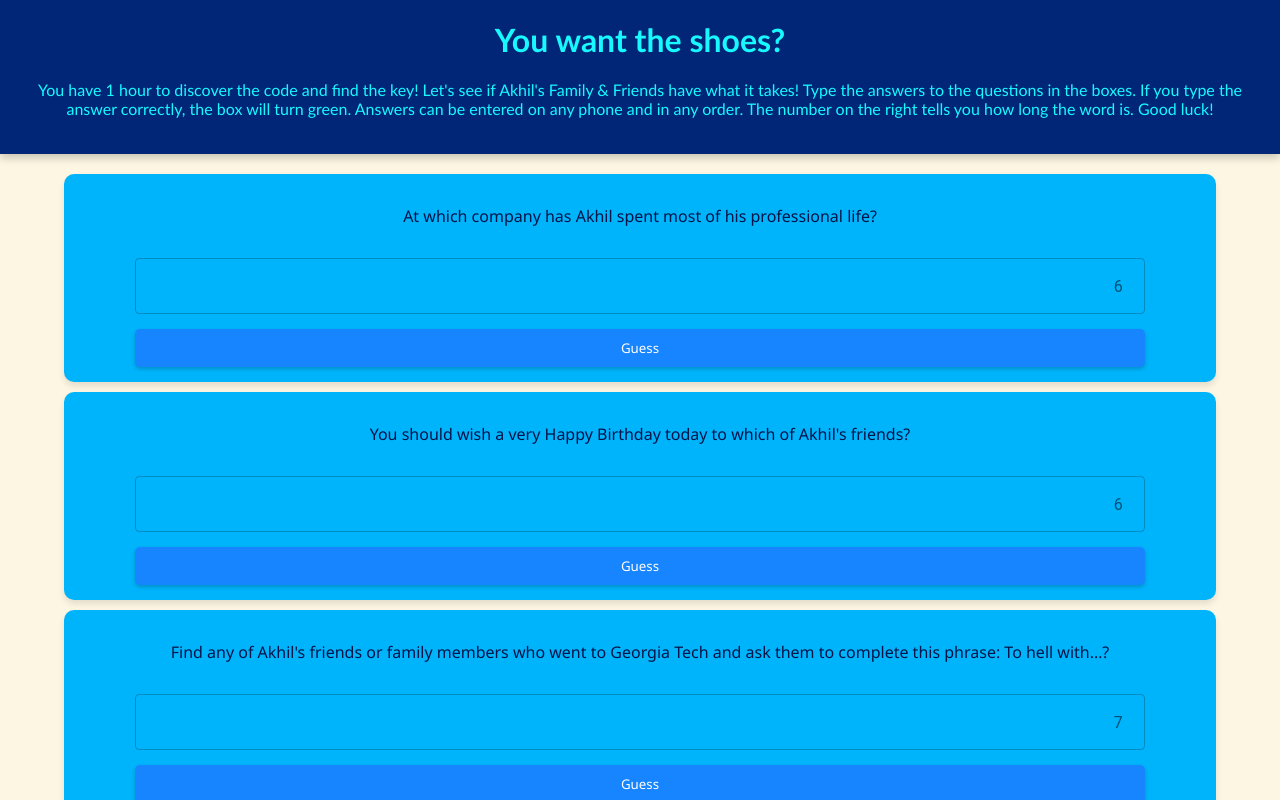
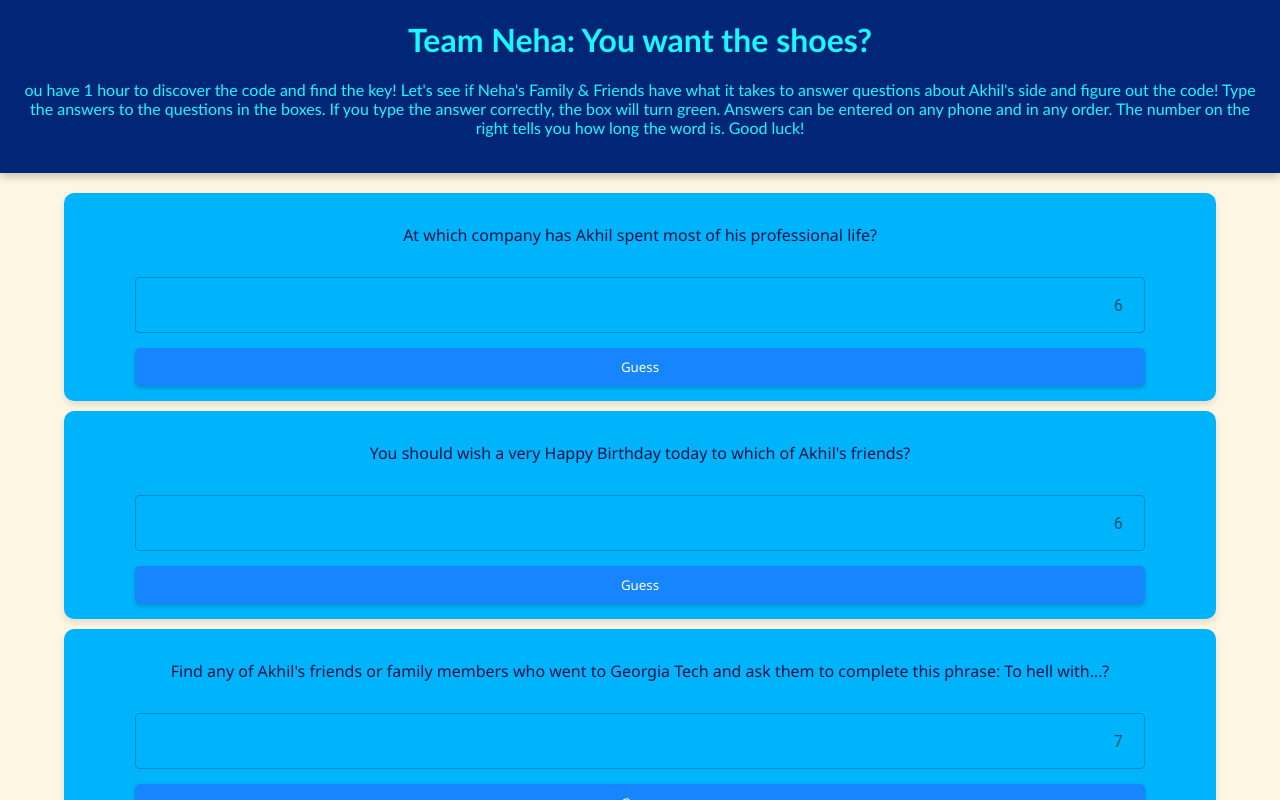
Before and after one commit to anandkumarpatel/demo-game, a React (Create React App) app: page / in a window 1280 px wide. Built offline with nearby package versions, Linux system fonts and the light colour scheme; no server answers.

Commit message:
update questions

```diff
--- a/src/App.tsx
+++ b/src/App.tsx
@@ -14,8 +14,8 @@ const questions = [
   { question: "You should wish a very Happy Birthday today to which of Akhil's friends?", answer: 'madHav' },
   { question: "Find any of Akhil's friends or family members who went to Georgia Tech and ask them to complete this phrase: To hell with…?", answer: 'gEorgia' },
   { question: "Akhil's friend Anand developed this devious but brilliant game! Anand started his career at which popular AI chip company?", answer: 'Nvidia' },
-  { question: "In Akhil's Facebook profile picture, what is the brand of his jacket?", answer: 'nIke' },
-  { question: 'Find Chris and ask him who he thinks is the best basketball team on the face of the planet.', answer: 'piStons' },
+  { question: "Akhil's cousins come in all ages! Who is the eldest cousin here today? Hint: Ask for Titoo", answer: 'rIshi' },
+  { question: `Now go find the youngest cousin! What's her name?`, answer: 'Shivani' },
   { question: 'Priya, Vishu, Nikhil, and Akhil once missed a train trying to get to which PNW city?', answer: 'portlaNd' },
   { question: 'Gunan was a recent contestant on which popular TV game show?', answer: 'jEopardy' },
   { question: "What is Amu's real name?", answer: 'miHir' },
--- a/src/IntroCard.tsx
+++ b/src/IntroCard.tsx
@@ -3,10 +3,11 @@ import { FunctionComponent } from 'react'
 const IntoCard: FunctionComponent = () => {
   return (
     <div className='title-card'>
-      <h1>You want the shoes?</h1>
+      <h1>Team Neha: You want the shoes?</h1>
       <p className='quiz-info'>
-        You have 1 hour to discover the code and find the key! Let's see if Akhil's Family & Friends have what it takes! Type the answers to the questions in the boxes. If you type
-        the answer correctly, the box will turn green. Answers can be entered on any phone and in any order. The number on the right tells you how long the word is. Good luck!
+        ou have 1 hour to discover the code and find the key! Let's see if Neha's Family & Friends have what it takes to answer questions about Akhil's side and figure out the
+        code! Type the answers to the questions in the boxes. If you type the answer correctly, the box will turn green. Answers can be entered on any phone and in any order. The
+        number on the right tells you how long the word is. Good luck!
       </p>
     </div>
   )
```
